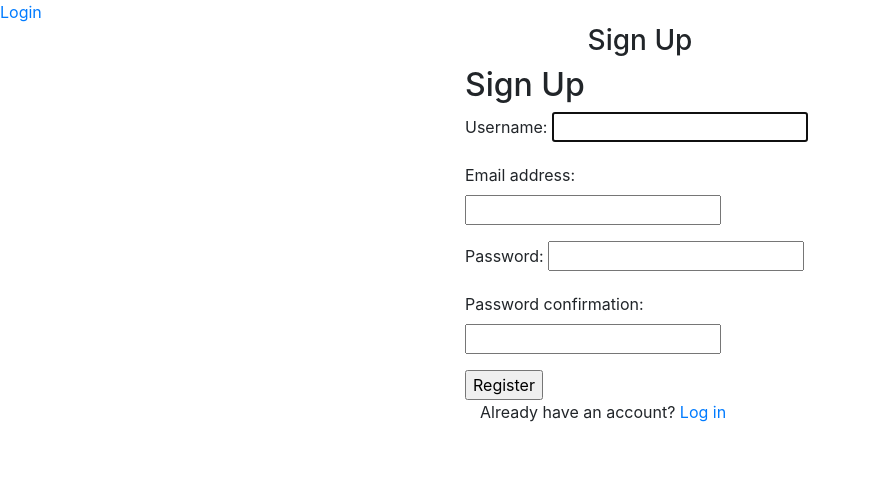
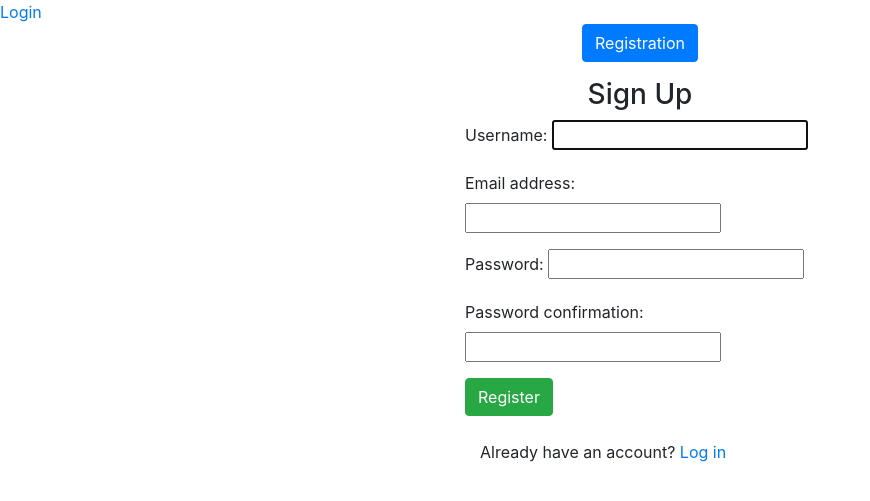
Before and after one commit to Chebichii-Lab/votingApp, a Django app: page /register/ in a window 1280 px wide. Shown: the top 501 px of the page, without its empty margins (0-870 px from the left). Run offline with Django 4.2, Linux system fonts and the light colour scheme; some libraries are stand-ins or nearby versions.

Commit message:
edit forms

```diff
--- a/online/templates/registration/registration_form.html
+++ b/online/templates/registration/registration_form.html
@@ -2,8 +2,9 @@
 
 {% block content %}
 <div class="container">
-	<div class="row">
-	  <!-- Empty div -->
+
+	<div class="row g-3">
+
 	  <div class="col-md-4"></div>
 	  <div class="col-md-4">
 		{% if form.errors %}
@@ -12,12 +13,16 @@
 		<div class="panel panel-default">
 
 		  <div class="panel-heading">
+			<ul class="nav nav-pills nav-justified mb-3" id="ex1" role="tablist">
+				<li class="nav-item" role="presentation">
+				  <button class="btn btn-primary">Registration</button>
+				</li>
+			  </ul>
 			<h3 class="text-center">Sign Up</h3>
 		  </div>
 		  <div class="panel-body">
 			<form method="POST" novalidate>
 				{% csrf_token %}
-				<h2>Sign Up</h2>
 
 				{% for field in form %}
 				<p>
@@ -31,8 +36,10 @@
 					 {{ field.label_tag }} {{ field }}
 				</p>
 				{% endfor %}
-				<input type="submit" value="Register" />
+				<button type="submit" class="btn btn-success">Register</button>
 				<input type="hidden" name="next" value="{{next}}">
+				<br>
+				<br>
             <p class="container">Already have an account? <a href="/login"> Log in</a></p>
 			</form>
 
@@ -42,9 +49,13 @@
 		</div>
 
 	  </div>
-	  <!-- empty div -->
+
 	  <div class="col-md-4"></div>
 	</div>
+
+
+
+
   </div>
 
 {% endblock content%}
```
Also changed, not shown: online/templates/registration/login.html (+9 -2 lines), db.sqlite3.
